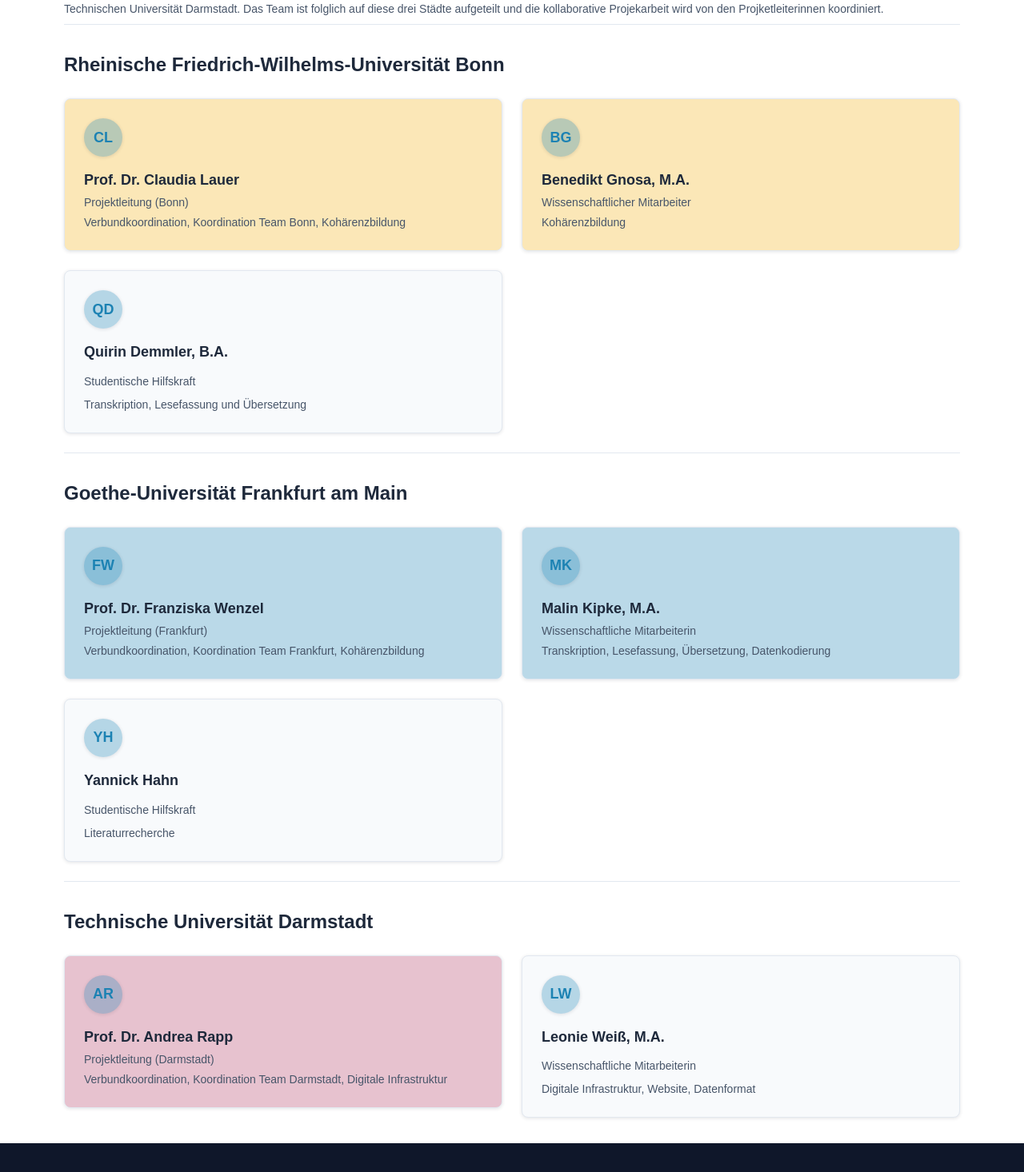
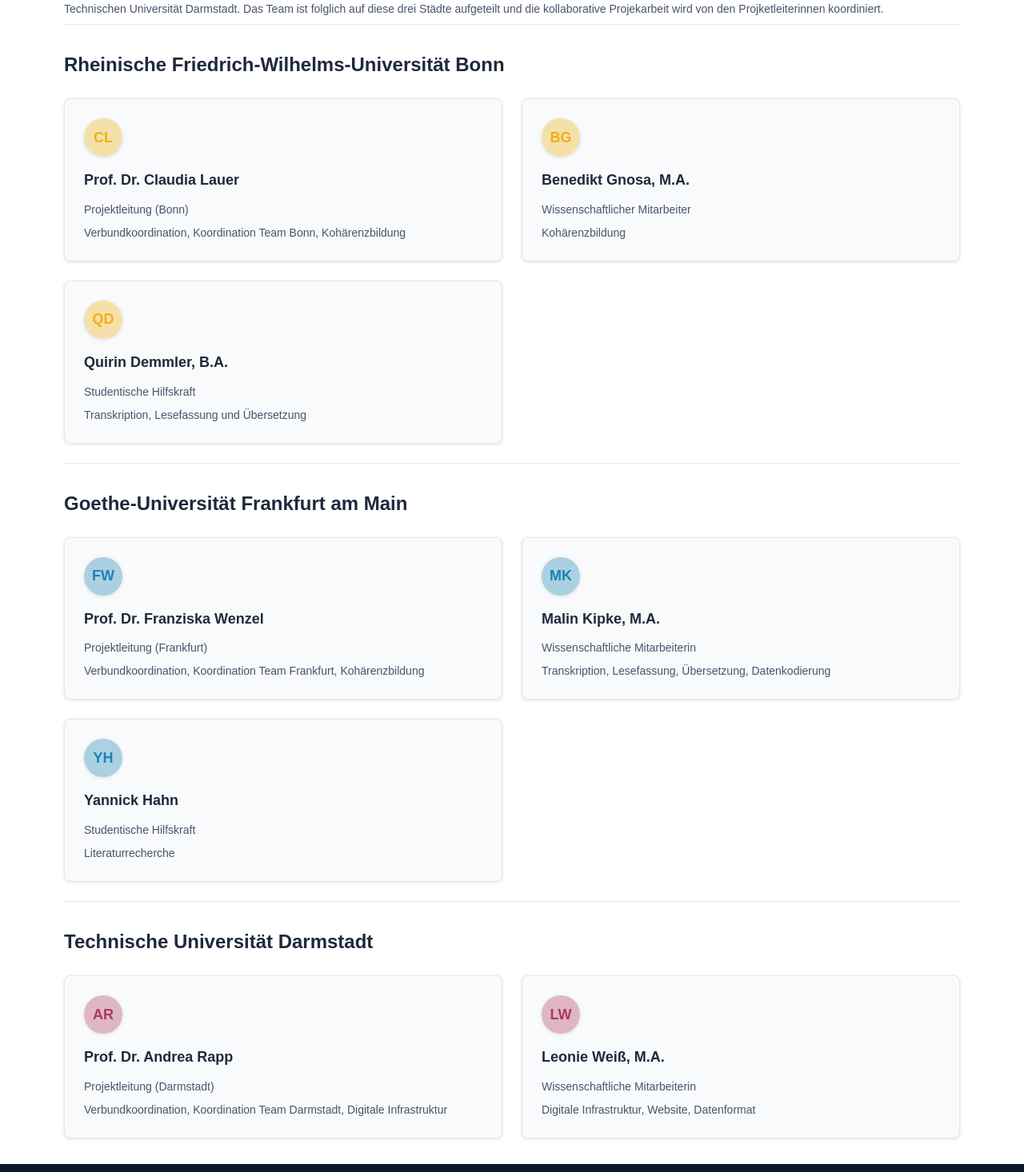
Before and after one commit to tonkohaerenz/tonkohaerenz.github.io, a Next.js app: page /team in a window 1280 px wide. Shown: the part 184-1650 px from the top of the page at 80% size. Built offline with nearby package versions, Linux system fonts and the light colour scheme.

Commit message:
Team-Seiten überarbeitet

```diff
--- a/src/app/en/team/page.tsx
+++ b/src/app/en/team/page.tsx
@@ -82,7 +82,7 @@ export default function TeamPage() {
           member.link? (
             <a key={index} href={member.link} target="_blank">
               <div className="cardLink">
-              <div className="icon-circle">
+              <div className="icon-circle-Bonn">
                 {member.name.charAt(0)+member.surname.charAt(0)}
               </div>
               <h3>{[member.title, member.name, member.surname].filter(Boolean).join(' ')}{member.title2 ? `, ${member.title2}`:''}</h3>
@@ -92,7 +92,7 @@ export default function TeamPage() {
             </a>
           ) : (
           <div key={index} className="card">
-            <div className="icon-circle">
+            <div className="icon-circle-Bonn">
               {member.name.charAt(0)+member.surname.charAt(0)}
             </div>
             <h3>{[member.title, member.name, member.surname].filter(Boolean).join(' ')}{member.title2 ? `, ${member.title2}`:''}</h3>
@@ -110,7 +110,7 @@ export default function TeamPage() {
           member.link? (
             <a key={index} href={member.link} target="_blank">
               <div className="cardLink">
-              <div className="icon-circle">
+              <div className="icon-circle-Frankfurt">
                 {member.name.charAt(0)+member.surname.charAt(0)}
               </div>
               <h3>{[member.title, member.name, member.surname].filter(Boolean).join(' ')}{member.title2 ? `, ${member.title2}`:''}</h3>
@@ -120,7 +120,7 @@ export default function TeamPage() {
             </a>
           ) : (
           <div key={index} className="card">
-            <div className="icon-circle">
+            <div className="icon-circle-Frankfurt">
               {member.name.charAt(0)+member.surname.charAt(0)}
             </div>
             <h3>{[member.title, member.name, member.surname].filter(Boolean).join(' ')}{member.title2 ? `, ${member.title2}`:''}</h3>
@@ -138,7 +138,7 @@ export default function TeamPage() {
           member.link? (
             <a key={index} href={member.link} target="_blank">
               <div className="cardLink">
-              <div className="icon-circle">
+              <div className="icon-circle-Darmstadt">
                 {member.name.charAt(0)+member.surname.charAt(0)}
               </div>
               <h3>{[member.title, member.name, member.surname].filter(Boolean).join(' ')}{member.title2 ? `, ${member.title2}`:''}</h3>
@@ -148,7 +148,7 @@ export default function TeamPage() {
             </a>
           ) : (
           <div key={index} className="card">
-            <div className="icon-circle">
+            <div className="icon-circle-Darmstadt">
               {member.name.charAt(0)+member.surname.charAt(0)}
             </div>
             <h3>{[member.title, member.name, member.surname].filter(Boolean).join(' ')}{member.title2 ? `, ${member.title2}`:''}</h3>
--- a/src/app/globals-LW.css
+++ b/src/app/globals-LW.css
@@ -9,9 +9,13 @@
 
   /* Projektfarben */
   --blue: #1c82b3;
+  --blue-transparent: rgba(28, 130, 179, 0.35);
   --green: #14686a;
+  --green-transparent: rgba(20, 104, 106, 0.35);
   --red: #ae3761;
+  --red-transparent: rgba(174, 55, 97, 0.35);
   --yellow: #f0af13;
+  --yellow-transparent: rgba(240, 175, 19, 0.35);
 
   /* Standard-Schrift */
   --foreground: #171717;
@@ -339,6 +343,51 @@ hr {
   box-shadow: var(--shadow-circle);
 }
 
+.icon-circle-Frankfurt {
+  width: 3rem;
+  height: 3rem;
+  background-color: var(--blue-transparent);
+  color: var(--blue);
+  border-radius: 50%;
+  display: flex;
+  align-items: center;
+  justify-content: center;
+  font-weight: 700;
+  font-size: 1.125rem;
+  margin-bottom: 1rem;
+  box-shadow: var(--shadow-circle);
+}
+
+.icon-circle-Bonn {
+  width: 3rem;
+  height: 3rem;
+  background-color: var(--yellow-transparent);
+  color: var(--yellow);
+  border-radius: 50%;
+  display: flex;
+  align-items: center;
+  justify-content: center;
+  font-weight: 700;
+  font-size: 1.125rem;
+  margin-bottom: 1rem;
+  box-shadow: var(--shadow-circle);
+}
+
+.icon-circle-Darmstadt {
+  width: 3rem;
+  height: 3rem;
+  background-color: var(--red-transparent);
+  color: var(--red);
+  border-radius: 50%;
+  display: flex;
+  align-items: center;
+  justify-content: center;
+  font-weight: 700;
+  font-size: 1.125rem;
+  margin-bottom: 1rem;
+  box-shadow: var(--shadow-circle);
+}
+
 .info-box {
   background-color: var(--info-background);
   border-left: 4px solid var(--blue);
--- a/src/app/team/page.tsx
+++ b/src/app/team/page.tsx
@@ -82,8 +82,8 @@ export default function TeamPage() {
         {teamMembersBonn.map((member, index) => (
           member.link? (
             <a key={index} href={member.link} target="_blank">
-              <div className="cardLinkBonn">
-              <div className="icon-circle">
+              <div className="cardLink">
+              <div className="icon-circle-Bonn">
                 {member.name.charAt(0)+member.surname.charAt(0)}
               </div>
               <h3>{[member.title, member.name, member.surname].filter(Boolean).join(' ')}{member.title2 ? `, ${member.title2}`:''}</h3>
@@ -93,7 +93,7 @@ export default function TeamPage() {
             </a>
           ) : (
           <div key={index} className="card">
-            <div className="icon-circle">
+            <div className="icon-circle-Bonn">
               {member.name.charAt(0)+member.surname.charAt(0)}
             </div>
             <h3>{[member.title, member.name, member.surname].filter(Boolean).join(' ')}{member.title2 ? `, ${member.title2}`:''}</h3>
@@ -110,8 +110,8 @@ export default function TeamPage() {
         {teamMembersFrankfurt.map((member, index) => (
           member.link? (
             <a key={index} href={member.link} target="_blank">
-              <div className="cardLinkFrankfurt">
-              <div className="icon-circle">
+              <div className="cardLink">
+              <div className="icon-circle-Frankfurt">
                 {member.name.charAt(0)+member.surname.charAt(0)}
               </div>
               <h3>{[member.title, member.name, member.surname].filter(Boolean).join(' ')}{member.title2 ? `, ${member.title2}`:''}</h3>
@@ -121,7 +121,7 @@ export default function TeamPage() {
             </a>
           ) : (
           <div key={index} className="card">
-            <div className="icon-circle">
+            <div className="icon-circle-Frankfurt">
               {member.name.charAt(0)+member.surname.charAt(0)}
             </div>
             <h3>{[member.title, member.name, member.surname].filter(Boolean).join(' ')}{member.title2 ? `, ${member.title2}`:''}</h3>
@@ -138,8 +138,8 @@ export default function TeamPage() {
         {teamMembersDarmstadt.map((member, index) => (
           member.link? (
             <a key={index} href={member.link} target="_blank">
-              <div className="cardLinkDarmstadt">
-              <div className="icon-circle">
+              <div className="cardLink">
+              <div className="icon-circle-Darmstadt">
                 {member.name.charAt(0)+member.surname.charAt(0)}
               </div>
               <h3>{[member.title, member.name, member.surname].filter(Boolean).join(' ')}{member.title2 ? `, ${member.title2}`:''}</h3>
@@ -149,7 +149,7 @@ export default function TeamPage() {
             </a>
           ) : (
           <div key={index} className="card">
-            <div className="icon-circle">
+            <div className="icon-circle-Darmstadt">
               {member.name.charAt(0)+member.surname.charAt(0)}
             </div>
             <h3>{[member.title, member.name, member.surname].filter(Boolean).join(' ')}{member.title2 ? `, ${member.title2}`:''}</h3>
```
